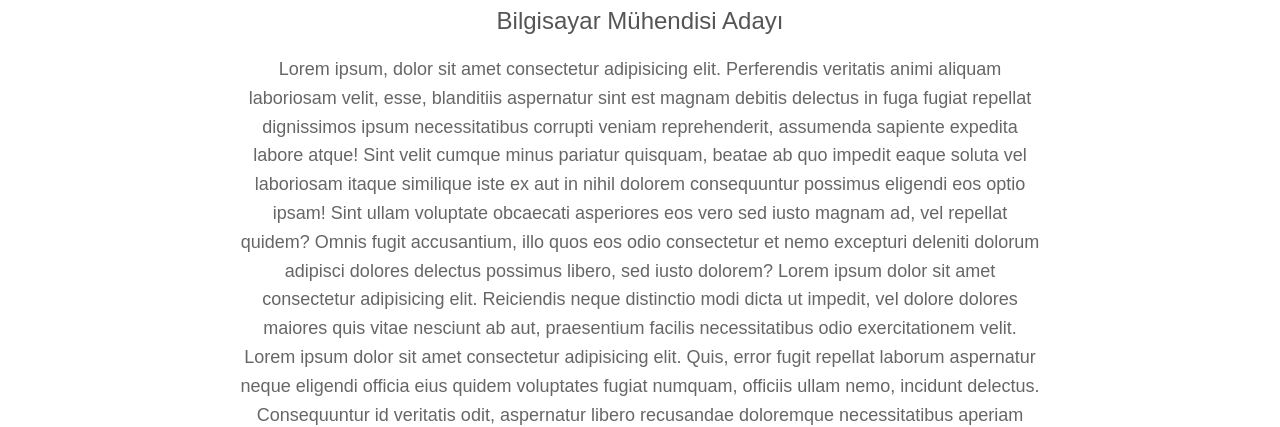
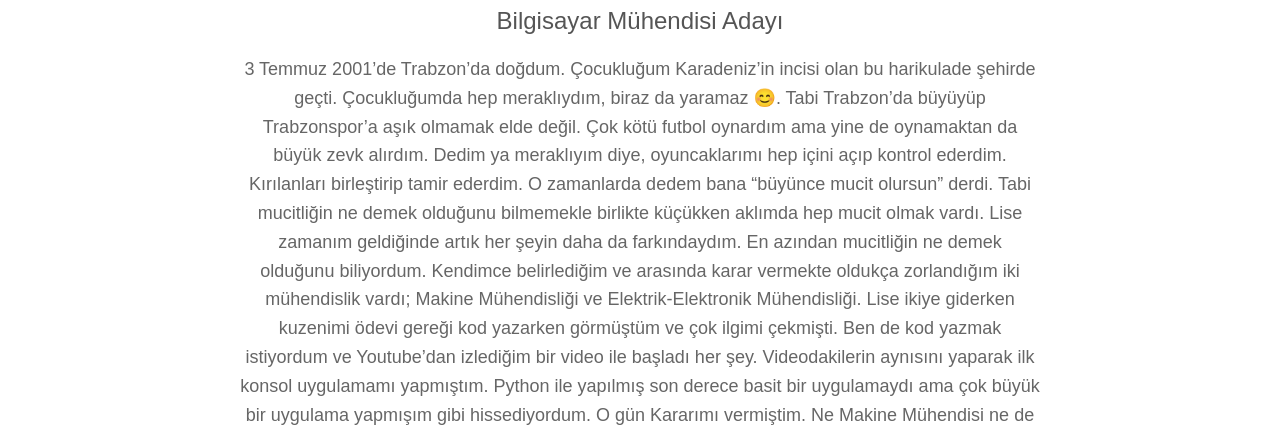
Before and after one commit to emiras61/PersonalWebSite, a plain HTML site: page about-page.html in a window 1280 px wide. Both pictures are taken after a click on the button "Daha Fazla Göster". Shown: the part 373-800 px from the top of the page. Drawn offline with Linux system fonts and the light colour scheme.

Commit message:
third commit

```diff
--- a/about-page.html
+++ b/about-page.html
@@ -30,32 +30,33 @@
                     <div class="profile-picture"></div>
                     <h1>Merhaba, Ben Emirhan!</h1>
                     <h2>Bilgisayar Mühendisi Adayı</h2>
-                    <p class="text">Lorem ipsum, dolor sit amet consectetur adipisicing elit. Perferendis veritatis animi aliquam
-                            laboriosam velit, esse, blanditiis aspernatur sint est magnam debitis delectus in fuga fugiat repellat
-                            dignissimos ipsum necessitatibus corrupti veniam reprehenderit,
+                    <p class="text">3 Temmuz 2001’de Trabzon’da doğdum. Çocukluğum Karadeniz’in incisi olan bu harikulade şehirde geçti.
+                        Çocukluğumda hep meraklıydım, biraz da yaramaz 😊. Tabi Trabzon’da büyüyüp Trabzonspor’a aşık olmamak elde değil.
+                        Çok kötü futbol oynardım ama yine de oynamaktan da büyük zevk alırdım.
                         <span class="dots"> ...</span>
-                        <span class="moreText"> assumenda sapiente expedita labore atque! Sint velit cumque minus pariatur quisquam,
-                            beatae ab quo impedit eaque soluta vel laboriosam itaque similique iste ex aut in nihil dolorem consequuntur
-                            possimus eligendi eos optio ipsam! Sint ullam voluptate obcaecati asperiores eos vero sed iusto magnam ad,
-                            vel repellat quidem? Omnis fugit accusantium, illo quos eos odio consectetur et nemo excepturi deleniti
-                            dolorum adipisci dolores delectus possimus libero, sed iusto dolorem? Lorem ipsum dolor sit amet consectetur
-                            adipisicing elit. Reiciendis neque distinctio modi dicta ut impedit, vel dolore dolores maiores quis vitae
-                            nesciunt ab aut, praesentium facilis necessitatibus odio exercitationem velit. Lorem ipsum dolor
-                            sit amet consectetur adipisicing elit. Quis, error fugit repellat laborum aspernatur neque eligendi officia
-                            eius quidem voluptates fugiat numquam, officiis ullam nemo, incidunt delectus. Consequuntur id veritatis odit,
-                            aspernatur libero recusandae doloremque necessitatibus aperiam esse eaque consectetur tempore qui quasi,
-                            corporis expedita excepturi natus reprehenderit illo temporibus. Veniam eius dolorem cumque! Iusto eum aut
-                            et ipsam nemo cum totam delectus explicabo? Quis odio perferendis aliquid facilis ea quaerat vero minima
-                            dolorem cumque, est ab! Vero fuga tenetur unde. Perferendis alias, fugit debitis culpa doloremque aperiam
-                            molestiae quos incidunt dolore iure officia! Blanditiis sint delectus quam quae nulla.
+                        <span class="moreText"> Dedim ya meraklıyım diye, oyuncaklarımı hep içini açıp kontrol ederdim. Kırılanları birleştirip
+                            tamir ederdim. O zamanlarda dedem bana “büyünce mucit olursun” derdi. Tabi mucitliğin ne demek olduğunu bilmemekle
+                            birlikte küçükken aklımda hep mucit olmak vardı. Lise zamanım geldiğinde artık her şeyin daha da farkındaydım.
+                            En azından mucitliğin ne demek olduğunu biliyordum. Kendimce belirlediğim ve arasında karar vermekte oldukça
+                            zorlandığım iki mühendislik vardı; Makine Mühendisliği ve Elektrik-Elektronik Mühendisliği. Lise ikiye giderken
+                            kuzenimi ödevi gereği kod yazarken görmüştüm ve çok ilgimi çekmişti. Ben de kod yazmak istiyordum ve Youtube’dan
+                            izlediğim bir video ile başladı her şey. Videodakilerin aynısını yaparak ilk konsol uygulamamı yapmıştım.
+                            Python ile yapılmış son derece basit bir uygulamaydı ama çok büyük bir uygulama yapmışım gibi hissediyordum.
+                            O gün Kararımı vermiştim. Ne Makine Mühendisi ne de Elektrik-Elektronik Mühendisi. Bilgisayar Mühendisi olmak
+                            istiyordum. Üniversite sınavına girip Recep Tayyip Erdoğan Üniversitesi Bilgisayar Mühendisliğini kazandım.
+                            Okul hayatımda küçüklükten gelen “mucitlik” ile birkaç farklı proje geliştirdim. Aynı zamanda daha gelişmiş
+                            konsol uygulamaları yazdım 😊. Hedefim çok büyük projelerde yer alıp alanında iyi bir Bilgisayar Mühendisi olmak.
+                            Profesyonel misyonum; teknik, sosyal ve idari alanda çok disiplinli becerilere dayalı yenilikçi çözümleri geliştirerek,
+                            üreterek veya yöneterek insanlar ve çevre için yaşam kalitesini yükseltecek şekilde sunmaktır.
                     </span></p>
                     <button class="read-more-btn">Daha Fazla Göster</button>
                     <p>
-                        <strong>Yeteneklerim arasında:</strong>
+                        <strong>Teknik Tecrübelerim:</strong>
                         <ul>
-                            <li>Yazılım geliştirme ve algoritmalar</li>
-                            <li>Web teknolojileri (HTML, CSS, JavaScript)</li>
-                            <li>Görüntü işleme ve yapay zeka</li>
+                            <li>C++</li>
+                            <li>Python</li>
+                            <li>HTML, CSS</li>
+                            <li>TensorFlow</li>
                         </ul>
                     </p>
                     <p>
```
Also changed, not shown: 1 other file.
